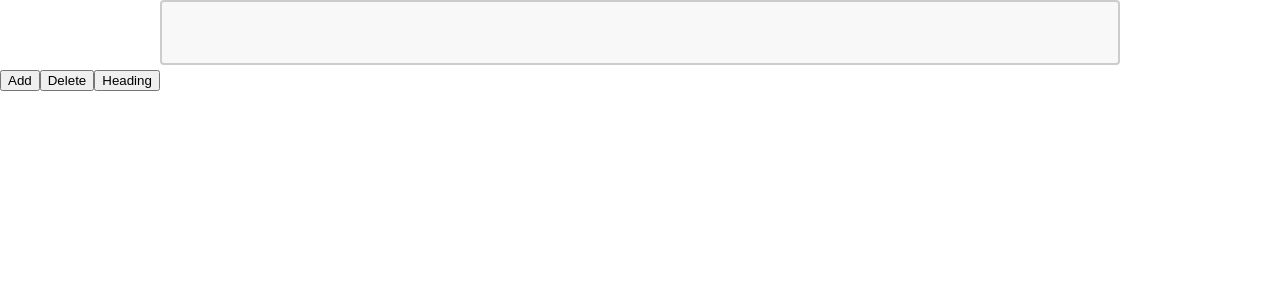
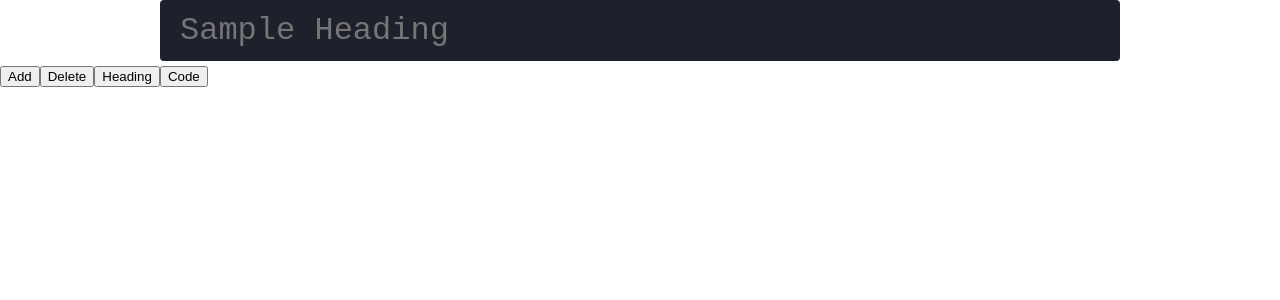
Before and after one commit to mithunb9/cotes, a Next.js app: page /notes in a window 1280 px wide. Both pictures are taken after a click on the button "Heading". Shown: the top 300 px of the page. Built offline with nearby package versions, Linux system fonts and the light colour scheme.

Commit message:
update notes.js, sample_page,json and NoteBlock component

```diff
--- a/components/NoteBlock.js
+++ b/components/NoteBlock.js
@@ -1,10 +1,27 @@
+import CodeMirror from "@uiw/react-codemirror";
 import TextareaAutosize from "react-textarea-autosize";
+import { javascript } from "@codemirror/lang-javascript";
 import styles from "./NoteBlock.module.css";
 
 export default function NoteBlock(props) {
-  return (
-    <div>
-      <TextareaAutosize className={styles.textarea} id={styles[props.type]} />
-    </div>
-  );
+  if (props.type !== "code") {
+    return (
+      <div>
+        <TextareaAutosize
+          className={styles.textarea}
+          id={styles[props.type]}
+          placeholder={props.content}
+        ></TextareaAutosize>
+      </div>
+    );
+  } else {
+    return (
+      <CodeMirror
+        value={props.content}
+        className={styles.codearea}
+        theme="dark"
+        extensions={[javascript({ jsx: true })]}
+      />
+    );
+  }
 }
--- a/components/NoteBlock.module.css
+++ b/components/NoteBlock.module.css
@@ -3,12 +3,18 @@
   height: auto;
   padding: 12px 20px;
   box-sizing: border-box;
-  border: 2px solid #ccc;
+  border: none;
   border-radius: 4px;
-  background-color: #f8f8f8;
-  color: black;
+  background-color: #1e212b;
+  color: white;
   resize: none;
   overflow: hidden;
+}
+
+.codearea {
+  width: 50%;
+  margin: auto;
+  text-align: left;
 }
 
 #text {
--- a/pages/notes.js
+++ b/pages/notes.js
@@ -6,7 +6,7 @@ export default function Notes() {
   const [noteBlocks, setNoteBlocks] = useState([]);
 
   const onClick = () => {
-    setNoteBlocks([...noteBlocks, { type: "text", content: "" }]);
+    setNoteBlocks([...noteBlocks, { type: "text", content: "Sample Text" }]);
   };
 
   const deleteNote = () => {
@@ -14,7 +14,17 @@ export default function Notes() {
   };
 
   const addHeading = () => {
-    setNoteBlocks([...noteBlocks, { type: "heading", content: "" }]);
+    setNoteBlocks([
+      ...noteBlocks,
+      { type: "heading", content: "Sample Heading" },
+    ]);
+  };
+
+  const addCodeblock = () => {
+    setNoteBlocks([
+      ...noteBlocks,
+      { type: "code", content: "console.log('Hello World');" },
+    ]);
   };
 
   return (
@@ -22,6 +32,7 @@ export default function Notes() {
       <div>
         {noteBlocks.map((data) => (
           <div className={styles.notes} key={noteBlocks.index}>
+            {data.type == "heading" && console.log("Bruh fuck you!")}
             <NoteBlock type={data.type} content={data.content} />
           </div>
         ))}
@@ -30,6 +41,7 @@ export default function Notes() {
           <button onClick={onClick}>Add</button>
           <button onClick={deleteNote}>Delete</button>
           <button onClick={addHeading}>Heading</button>
+          <button onClick={addCodeblock}>Code</button>
         </div>
       </div>
     </div>
```
Also changed, not shown: sample_page.json (added, +18 -0 lines).
